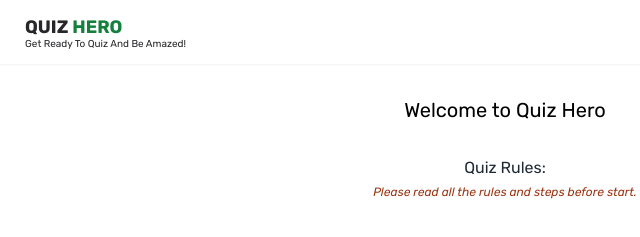
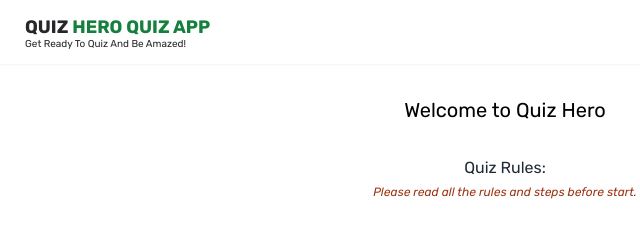
Before and after one commit to Mdsakib999/Quiz-App, a plain HTML site: page index.html in a window 1280 px wide. Shown: the top 237 px of the page, 135-775 px from the left. Drawn offline with nearby package versions, Linux system fonts and the light colour scheme.

Commit message:
check add file

```diff
--- a/index.html
+++ b/index.html
@@ -41,7 +41,7 @@
     <header class="h-16 flex items-center shadow-sm">
       <nav class="flex justify-between items-center w-9/12 mx-auto">
         <div class="text-zinc-800 font-bold uppercase">
-          <h1 class="text-lg">Quiz <span class="text-green-700">HERO</span></h1>
+          <h1 class="text-lg">Quiz <span class="text-green-700">HERO Quiz app</span></h1>
           <p class="text-[10px] font-normal capitalize -mt-1">
             Get ready to Quiz and be amazed!
           </p>
```
